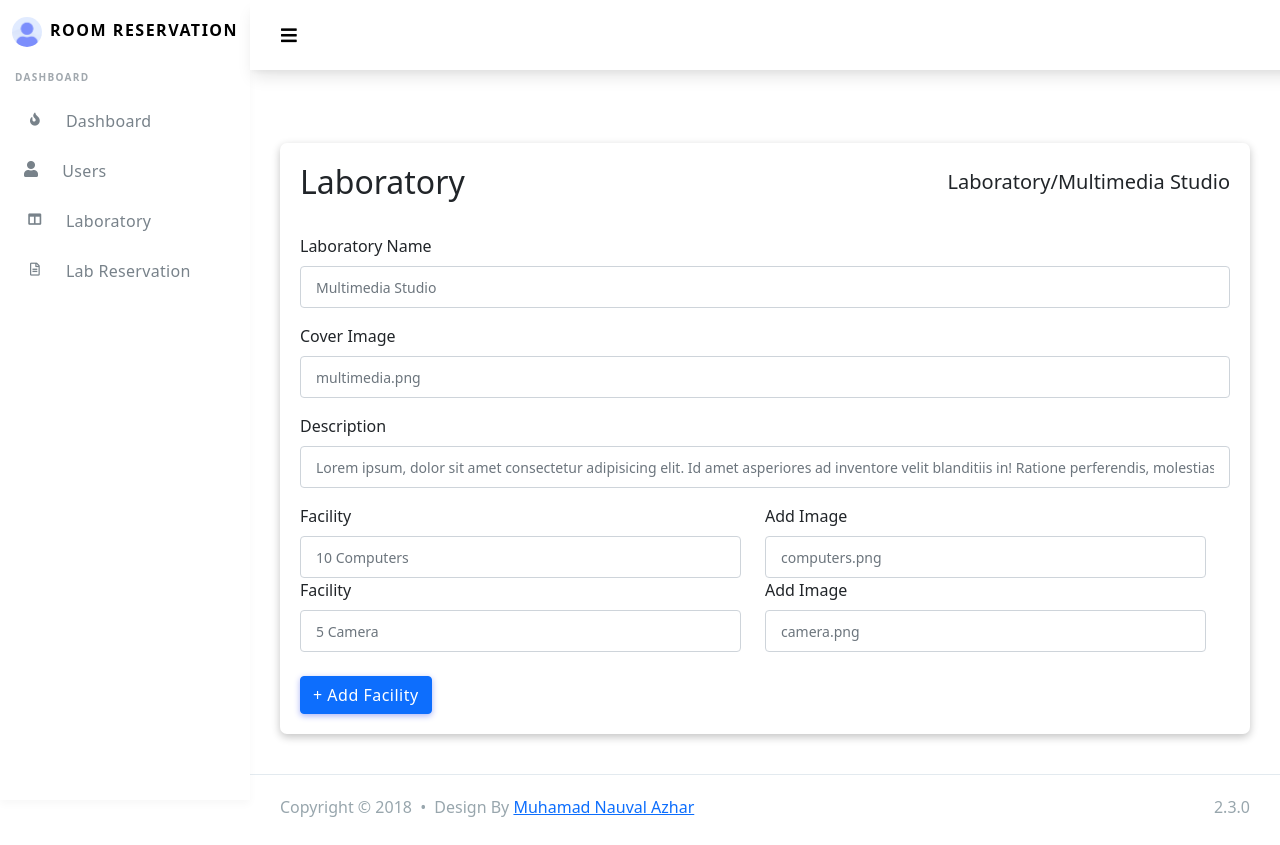
After one commit to fahmih678/labs-app, a CodeIgniter 4 app: template app/Views/pages/admin/addlab.php in a window 1280 px wide; the page is wider, and only the part inside the window is pictured. The commit adds this page. Run offline with PHP 8.4 and a stand-in for CodeIgniter, Linux system fonts and the light colour scheme; the template is opened without the code that fills it, so the values that code supplies are empty; some libraries are stand-ins or nearby versions.

Commit message:
update add lab

```diff
--- a/app/Config/Routes.php
+++ b/app/Config/Routes.php
@@ -43,6 +43,8 @@ $routes->get('/admin', 'AdminController::index');
 $routes->get('/admin-users', 'AdminController::users');
 $routes->get('/admin-laboratory', 'AdminController::laboratory');
 $routes->get('/admin-reservation', 'AdminController::reservation');
+$routes->get('/add-lab', 'AdminController::addlab');
+
 
 
 /*
--- /dev/null
+++ b/app/Views/pages/admin/addlab.php
@@ -0,0 +1,58 @@
+<?= $this->extend("pages/admin/layoutadmin") ?>
+<?= $this->section("admin") ?>
+
+<div class="main-wrapper admin-laboratory">
+    <div class="main-content">
+        <section class="section">
+            <div class="add-lab-layout">
+                <div class="add-lab-header">
+                    <h2>Laboratory</h2>
+                    <h5 class="add-lab-header-des">Laboratory/Multimedia Studio</h5>
+                </div>
+                <form>
+                    <div class="row add-lab-form">
+                        <div class="col-12">
+                            <div class="mb-3">
+                                <label for="labName" class="form-label">Laboratory Name</label>
+                                <input type="text" class="form-control" id="labName" placeholder="Multimedia Studio" />
+                            </div>
+                            <div class="mb-3">
+                                <label for="coverImg" class="form-label">Cover Image</label>
+                                <input type="text" class="form-control" id="coverImg" placeholder="multimedia.png" />
+                            </div>
+                            <div class="mb-3">
+                                <label for="description" class="form-label">Description</label>
+                                <input type="text" class="form-control" id="description" placeholder="Lorem ipsum, dolor sit amet consectetur adipisicing elit. Id amet asperiores ad inventore velit blanditiis in! Ratione perferendis, molestias recusandae qui, sequi debitis eligendi nulla rem consectetur consequuntur sapiente possimus, officia dicta modi. Veniam debitis, distinctio quae quis, quidem praesentium autem dignissimos aliquam sapiente dolorum dolor nisi et labore vero." />
+                            </div>
+                        </div>
+                        <div class="row">
+                            <div class="col-6">
+                                <label for="facility" class="form-label">Facility</label>
+                                <input type="text" class="form-control" id="facility" placeholder="10 Computers" />
+                            </div>
+                            <div class="col-6">
+                                <label for="img" class="form-label">Add Image</label>
+                                <input type="text" class="form-control" id="img" placeholder="computers.png" />
+                            </div>
+                            <div class="col-6">
+                                <label for="facility" class="form-label">Facility</label>
+                                <input type="text" class="form-control" id="facility" placeholder="5 Camera" />
+                            </div>
+                            <div class="col-6">
+                                <label for="img" class="form-label">Add Image</label>
+                                <input type="text" class="form-control" id="img" placeholder="camera.png" />
+                            </div>
+                        </div>
+                        <div class="row mt-4">
+                            <div class="col-4">
+                                <button class="btn btn-primary">+ Add Facility</button>
+                            </div>
+                        </div>
+                    </div>
+                </form>
+            </div>
+        </section>
+    </div>
+</div>
+
+<?= $this->endSection() ?>
--- a/app/Views/pages/admin/laboratory.php
+++ b/app/Views/pages/admin/laboratory.php
@@ -8,7 +8,7 @@
                 <div class="col">
                     <div class="laboratory-header">
                         <h1 class="laboratory-title">Laboratory</h1>
-                        <a href="" class="btn btn-primary">Add New</a>
+                        <a href="/add-lab" class="btn btn-primary">Add New</a>
                     </div>
                 </div>
             </div>
--- a/public/css/admin.css
+++ b/public/css/admin.css
@@ -107,6 +107,27 @@
     max-width: 200px;
 }
 
+.add-lab-layout{
+    width: 100%;
+    box-shadow: rgba(0, 0, 0, 0.24) 0px 3px 8px;
+    border-radius: 7px;
+    padding: 20px;
+}
+
+.add-lab-header{
+    display: flex;
+    justify-content: space-between;
+    align-items: center;
+}
+
+.add-lab-header-des{
+    font-weight: normal;
+}
+
+.add-lab-form{
+    margin-top: 25px;
+}
+
 /* End of Laboratory */
 
 /* Reservation */
```
Also changed, not shown: app/Controllers/AdminController.php (+7 -0 lines).
